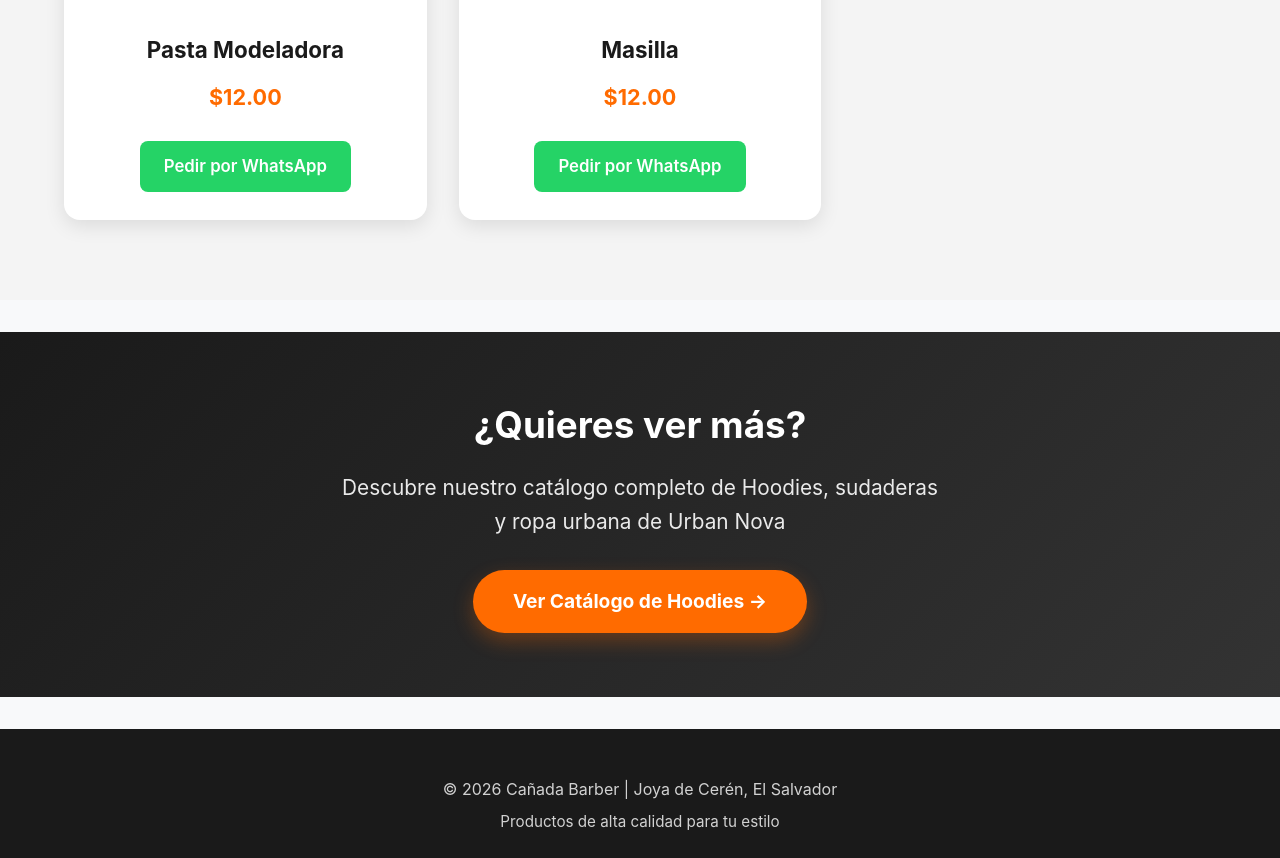
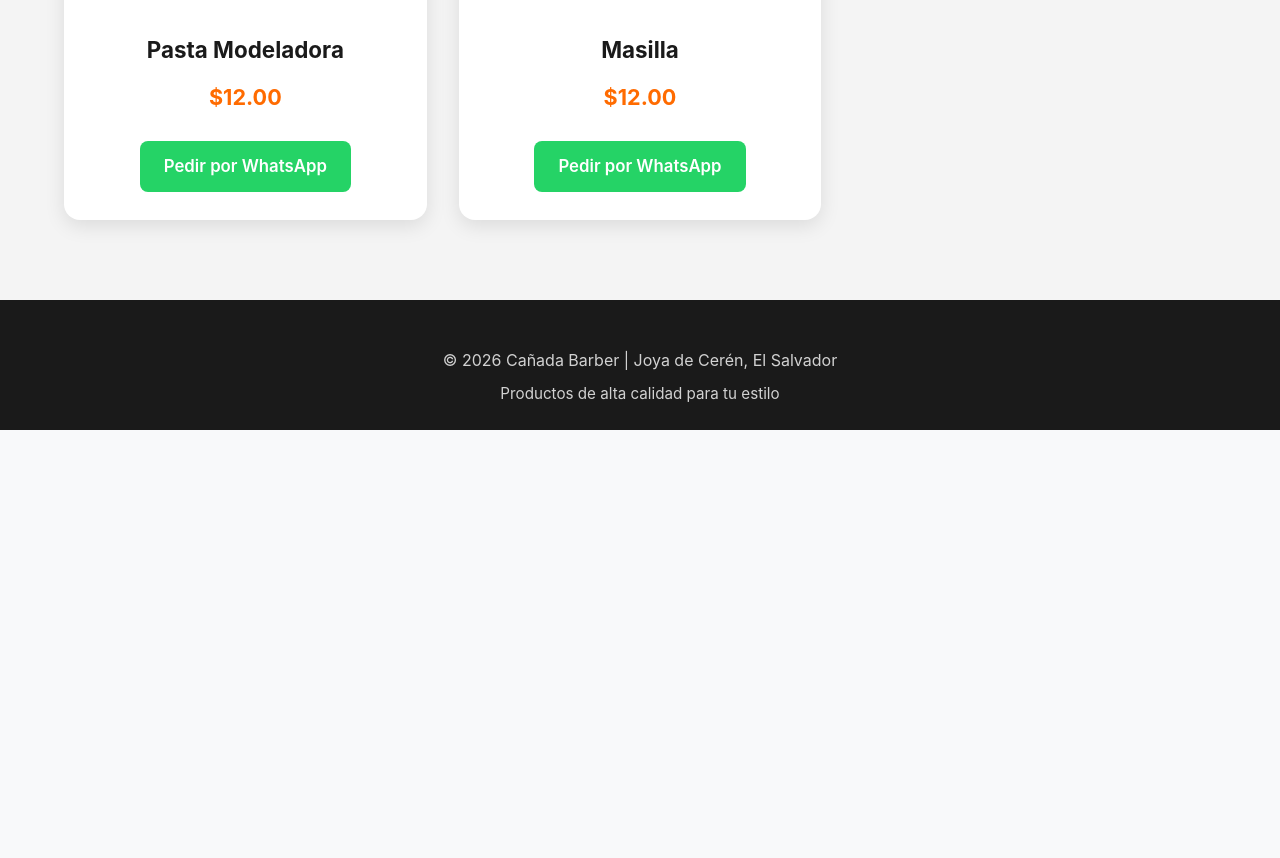
Before and after one commit to MrJosueDev/Barberia, a website: page catalogo.html in a window 1280 px wide. Shown: the part 1519-2377 px from the top of the page. After the commit the page ends 1949 px from the top, so only its background shows below. Drawn offline with Linux system fonts and the light colour scheme.

Commit message:
Actualización de la web

```diff
--- a/catalogo.html
+++ b/catalogo.html
@@ -330,16 +330,7 @@
             </div>
         </section>
 
-        <!-- === ANUNCIO HOODIES === -->
-        <section class="hoodies-banner">
-            <div class="container">
-                <h2>¿Quieres ver más?</h2>
-                <p>Descubre nuestro catálogo completo de Hoodies, sudaderas y ropa urbana de Urban Nova</p>
-                <a href="urbannova.html" target="_blank" class="btn-hoodies">
-                    Ver Catálogo de Hoodies →
-                </a>
-            </div>
-        </section>
+
     </main>
 
     <footer class="footer">
```
